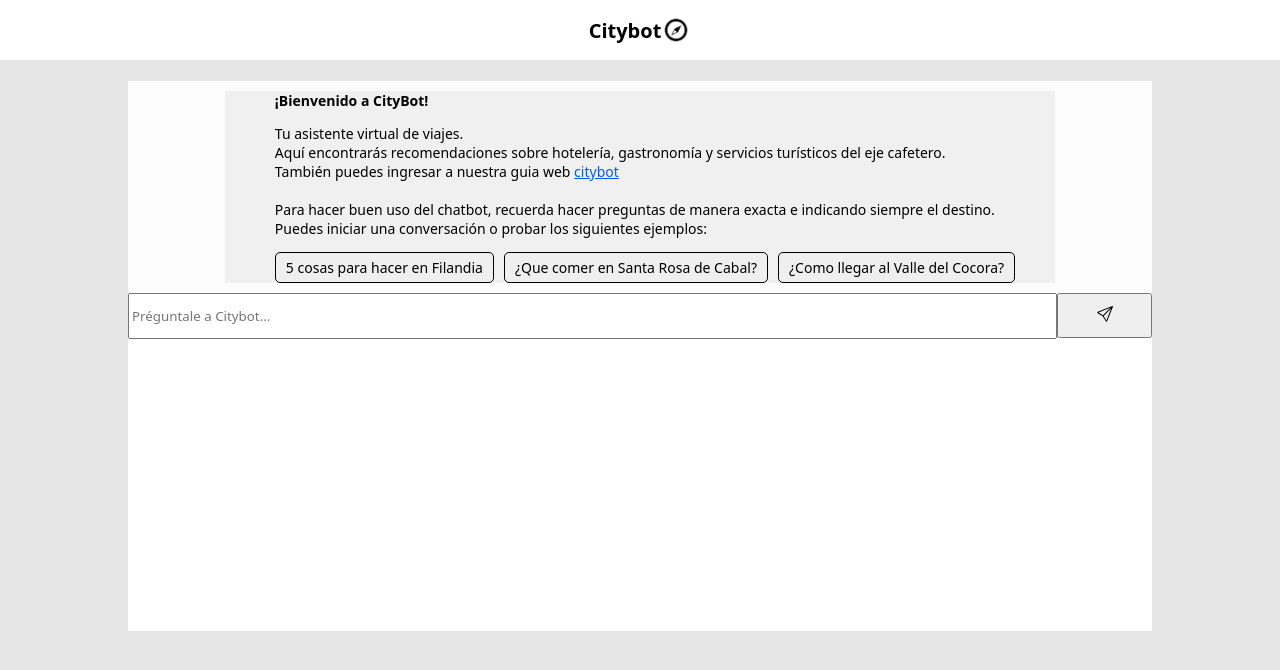
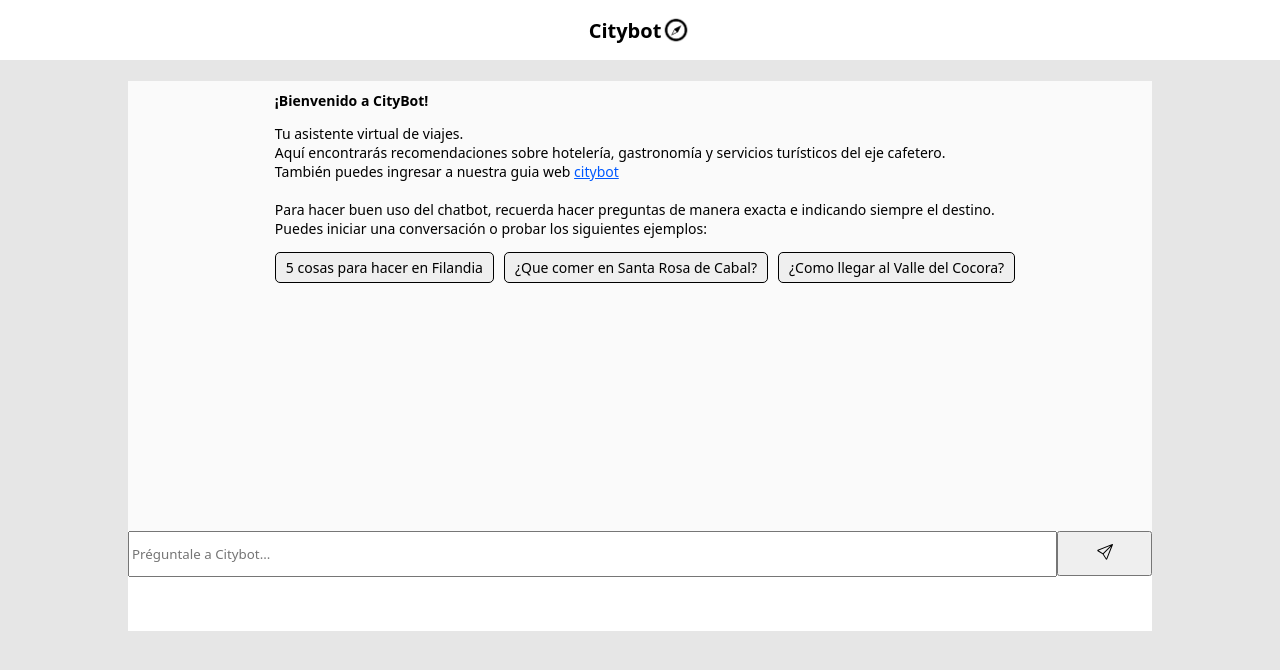
Before and after one commit to KevinZea/Chatbot-pdf, a React (Create React App) app: page / in a window 1280 px wide. Shown: the top 670 px of the page. Built offline with nearby package versions, Linux system fonts and the light colour scheme.

Commit message:
envoriment data

```diff
--- a/src/App.css
+++ b/src/App.css
@@ -44,7 +44,7 @@ body {
 
 .chat-baner {
   display: flex;
-  background-color: #fdfcfc;
+  background-color: #fafafa;
   justify-content: center;
   margin-top: 20px;
 }
@@ -54,13 +54,13 @@ body {
 }
 
 .chat-baner-info {
-  height: max-content;
+  height: 430px;
   margin: 10px;
   font-size: 18px;
   padding-left: 50px;
   padding-right: 30px;
   font-size: 14px;
-  background-color: #f0f0f0;
+  background-color: #fafafa;
 }
 
 .chat-baner-info span {
@@ -87,7 +87,6 @@ body {
   margin: 10px;
   align-items: start;
   white-space: pre-line;
-  background-color: #e6e6e6;
 }
 
 .chat-asistent span {
@@ -106,6 +105,7 @@ body {
   display: flex;
   margin: 10px;
   align-items: start;
+  background-color: #fafafa;
 
 }
 
@@ -175,8 +175,5 @@ body {
     background-color: white;
   }
 
-  .navbar {
-    justify-content: start;
-    margin-left: 20px;
-  }
+
 }
--- a/src/chat.js
+++ b/src/chat.js
@@ -1,5 +1,5 @@
 const { Configuration, OpenAIApi } = require("openai");
-const apikey = "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"
+const apikey = process.env.REACT_APP_API_KEY
 const embeddingsArray = require('./doc.json')
 const configuration = new Configuration({
     apiKey: apikey,
```
Also changed, not shown: 1 other file (tests, documents, lock files or other folders).
